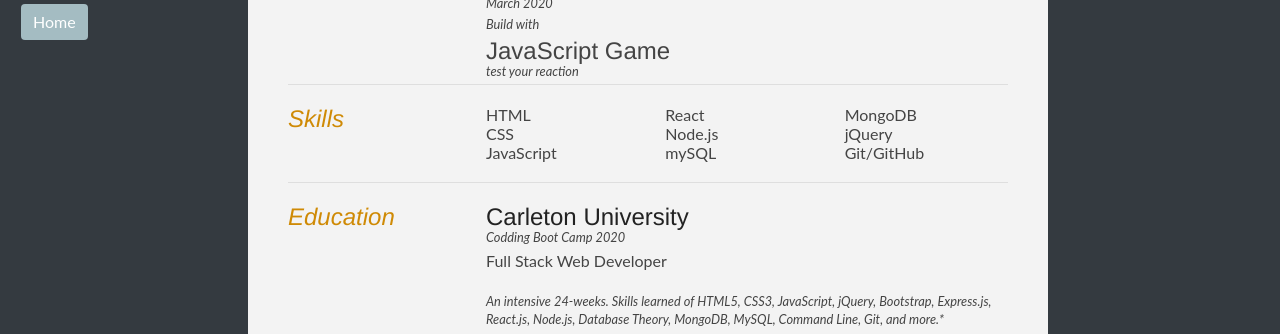
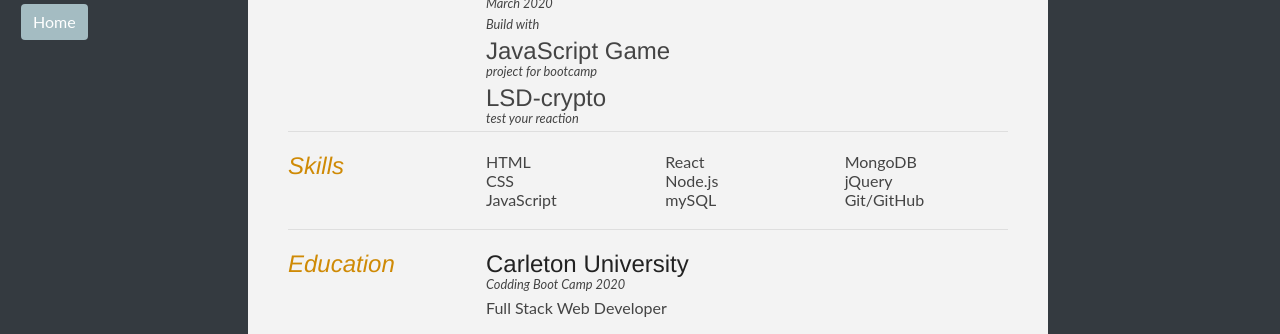
Before and after one commit to DiLiubarets/bootstrap-portfolio, a plain HTML site: page resume.html in a window 1280 px wide. Shown: the part 685-1019 px from the top of the page. Drawn offline with nearby package versions, Linux system fonts and the light colour scheme.

Commit message:
apdated resume

```diff
--- a/resume.html
+++ b/resume.html
@@ -98,8 +98,15 @@
                             </article>
 
                             <article>
+                                <a class="projectlinks" href="https://diliubarets.github.io/LSD-project/">
+                                    <h2>JavaScript Game</h2>
+                                </a>
+                                <p class="subDetails">project for bootcamp</p>
+
+                            </article>
+                            <article>
                                 <a class="projectlinks" href="https://diliubarets.github.io/JS-Reaction-tester/">
-                                    <h2>JavaScript Game</h2>
+                                    <h2>LSD-crypto</h2>
                                 </a>
                                 <p class="subDetails">test your reaction</p>
 
```
